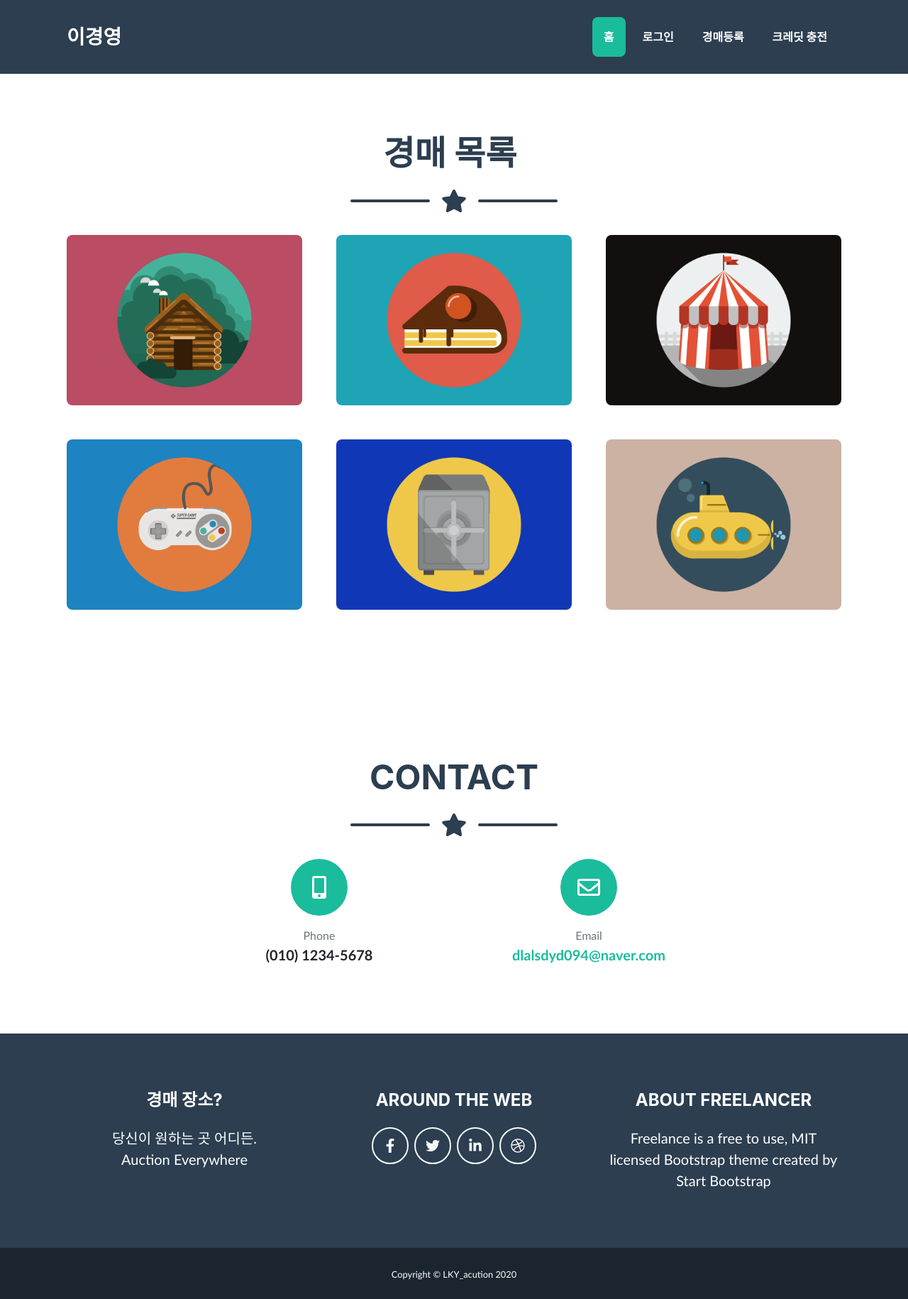
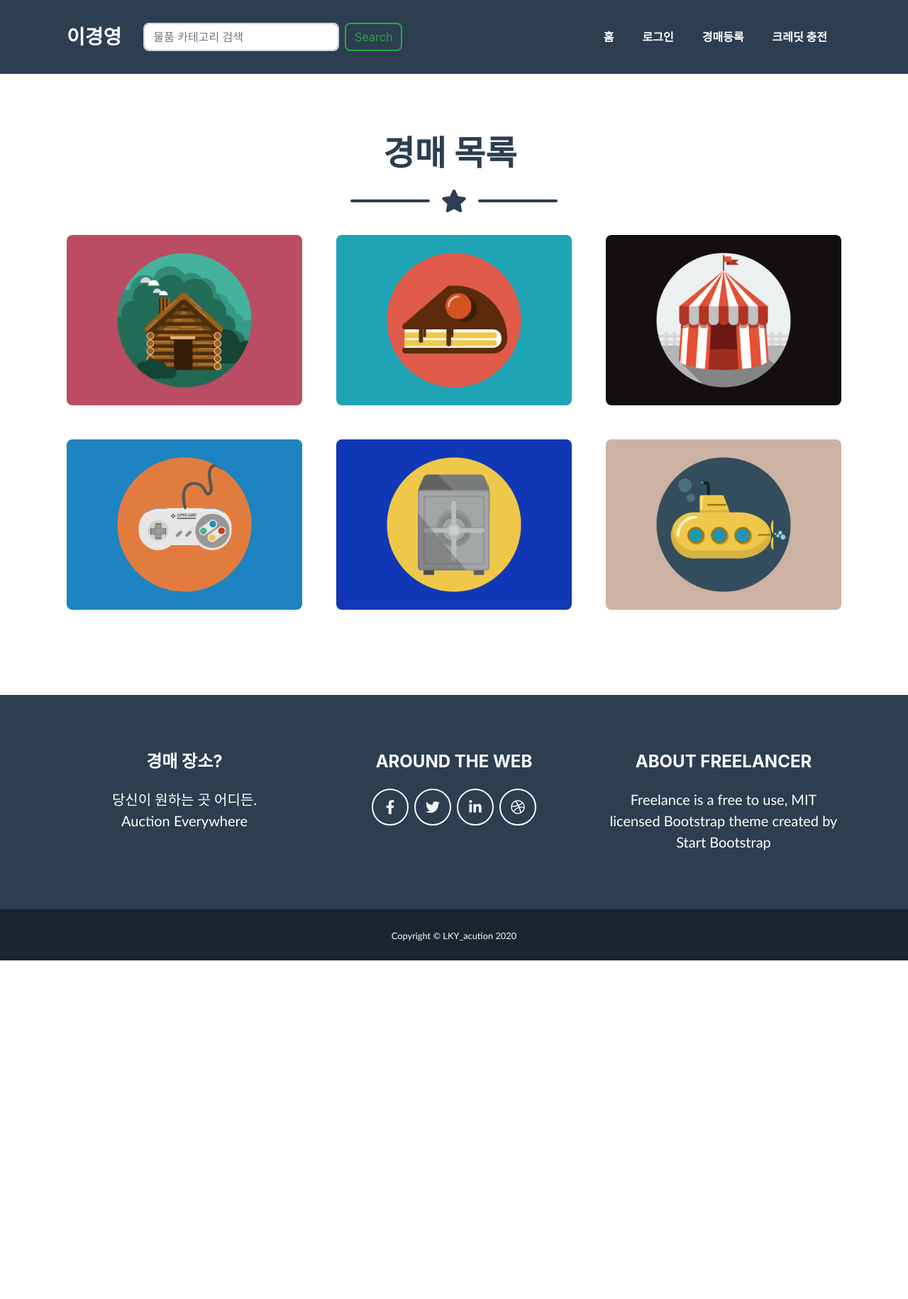
Before and after one commit to Seo-yul/lky_auction, a Django app: page / in a window 1280 px wide. Shown: the whole page at 71% size. After the commit the page ends 1353 px from the top, so only its background shows below. Run offline with Django 3.2, Linux system fonts and the light colour scheme; some libraries are stand-ins or nearby versions; some web fonts are replaced.

Commit message:
make base.html

```diff
--- /dev/null
+++ b/lky/auction/templates/auction/base.html
@@ -0,0 +1,114 @@
+<!DOCTYPE html>
+{% load static %}
+<html lang="ko">
+    <head>
+        <meta charset="utf-8">
+        <meta name="viewport" content="width=device-width, initial-scale=1, shrink-to-fit=no">
+        <meta name="description" content="">
+        <meta name="author" content="">
+        <title>이경영-이거 경매해요. 0원부터</title>
+        <!-- Font Awesome icons (free version)-->
+        <script src="https://cdnjs.cloudflare.com/ajax/libs/font-awesome/5.13.0/js/all.min.js" crossorigin="anonymous"></script>
+        <!-- Core theme CSS (includes Bootstrap)-->
+         {% load static %}
+        <link href="{% static 'css/styles.css'%}" rel="stylesheet">
+        <!-- Fonts CSS-->
+        <link rel="stylesheet" href="{% static 'css/heading.css'%}">
+        <link rel="stylesheet" href="{% static 'css/body.css'%}">
+    </head>
+    <body id="page-top">
+        <nav class="navbar navbar-expand-lg bg-secondary fixed-top" id="mainNav">
+            <div class="container"><a class="navbar-brand js-scroll-trigger" href="#page-top">이경영</a>
+                <form class="form-inline" style="margin-left: 15px">
+                    <input class="form-control mr-sm-2" type="search" placeholder="물품 카테고리 검색" aria-label="Search">
+                    <button class="btn btn-outline-success my-2 my-sm-0" type="submit">Search</button>
+                </form>
+                <button class="navbar-toggler navbar-toggler-right font-weight-bold bg-primary text-white rounded" type="button" data-toggle="collapse" data-target="#navbarResponsive" aria-controls="navbarResponsive" aria-expanded="false" aria-label="Toggle navigation">Menu <i class="fas fa-bars"></i></button>
+                <div class="collapse navbar-collapse" id="navbarResponsive">
+                    <ul class="navbar-nav ml-auto">
+                        <li class="nav-item mx-0 mx-lg-1"><a class="nav-link py-3 px-0 px-lg-3 rounded js-scroll-trigger" href="{% url 'index' %}">홈</a>
+                        </li>
+                        <li class="nav-item mx-0 mx-lg-1"><a class="nav-link py-3 px-0 px-lg-3 rounded" href="">로그인</a>
+                        </li>
+                        <li class="nav-item mx-0 mx-lg-1"><a class="nav-link py-3 px-0 px-lg-3 rounded js-scroll-trigger" href="{% url 'auction_register' %}">경매등록</a>
+                        </li>
+                        <li class="nav-item mx-0 mx-lg-1"><a class="nav-link py-3 px-0 px-lg-3 rounded js-scroll-trigger" href="">크레딧 충전</a>
+                        </li>
+                    </ul>
+                </div>
+            </div>
+        </nav>
+
+        {% block content %}
+
+        {% endblock %}
+
+<!--        <section class="page-section" id="contact">-->
+<!--            <div class="container">-->
+<!--                &lt;!&ndash; Contact Section Heading&ndash;&gt;-->
+<!--                <div class="text-center">-->
+<!--                    <h2 class="page-section-heading text-secondary d-inline-block mb-0">CONTACT</h2>-->
+<!--                </div>-->
+<!--                &lt;!&ndash; Icon Divider&ndash;&gt;-->
+<!--                <div class="divider-custom">-->
+<!--                    <div class="divider-custom-line"></div>-->
+<!--                    <div class="divider-custom-icon"><i class="fas fa-star"></i></div>-->
+<!--                    <div class="divider-custom-line"></div>-->
+<!--                </div>-->
+<!--                &lt;!&ndash; Contact Section Content&ndash;&gt;-->
+<!--                <div class="row justify-content-center">-->
+<!--                    <div class="col-lg-4">-->
+<!--                        <div class="d-flex flex-column align-items-center">-->
+<!--                            <div class="icon-contact mb-3"><i class="fas fa-mobile-alt"></i></div>-->
+<!--                            <div class="text-muted">Phone</div>-->
+<!--                            <div class="lead font-weight-bold">(010) 1234-5678</div>-->
+<!--                        </div>-->
+<!--                    </div>-->
+<!--                    <div class="col-lg-4">-->
+<!--                        <div class="d-flex flex-column align-items-center">-->
+<!--                            <div class="icon-contact mb-3"><i class="far fa-envelope"></i></div>-->
+<!--                            <div class="text-muted">Email</div><a class="lead font-weight-bold" href="mailto:name@example.com">dlalsdyd094@naver.com</a>-->
+<!--                        </div>-->
+<!--                    </div>-->
+<!--                </div>-->
+<!--            </div>-->
+<!--        </section>-->
+        <footer class="footer text-center">
+            <div class="container">
+                <div class="row">
+                    <!-- Footer Location-->
+                    <div class="col-lg-4 mb-5 mb-lg-0">
+                        <h4 class="mb-4">경매 장소?</h4>
+                        <p class="pre-wrap lead mb-0">당신이 원하는 곳 어디든.
+Auction Everywhere</p>
+                    </div>
+                    <!-- Footer Social Icons-->
+                    <div class="col-lg-4 mb-5 mb-lg-0">
+                        <h4 class="mb-4">AROUND THE WEB</h4><a class="btn btn-outline-light btn-social mx-1" href="https://www.facebook.com/StartBootstrap"><i class="fab fa-fw fa-facebook-f"></i></a><a class="btn btn-outline-light btn-social mx-1" href="https://www.twitter.com/sbootstrap"><i class="fab fa-fw fa-twitter"></i></a><a class="btn btn-outline-light btn-social mx-1" href="https://www.linkedin.com/in/startbootstrap"><i class="fab fa-fw fa-linkedin-in"></i></a><a class="btn btn-outline-light btn-social mx-1" href="https://www.dribble.com/startbootstrap"><i class="fab fa-fw fa-dribbble"></i></a>
+                    </div>
+                    <!-- Footer About Text-->
+                    <div class="col-lg-4">
+                        <h4 class="mb-4">ABOUT FREELANCER</h4>
+                        <p class="pre-wrap lead mb-0">Freelance is a free to use, MIT licensed Bootstrap theme created by Start Bootstrap</p>
+                    </div>
+                </div>
+            </div>
+        </footer>
+        <!-- Copyright Section-->
+        <section class="copyright py-4 text-center text-white">
+            <div class="container"><small class="pre-wrap">Copyright © LKY_acution 2020</small></div>
+        </section>
+        <!-- Scroll to Top Button (Only visible on small and extra-small screen sizes)-->
+        <div class="scroll-to-top d-lg-none position-fixed"><a class="js-scroll-trigger d-block text-center text-white rounded" href="#page-top"><i class="fa fa-chevron-up"></i></a></div>
+        <!-- Bootstrap core JS-->
+        <script src="https://cdnjs.cloudflare.com/ajax/libs/jquery/3.4.1/jquery.min.js"></script>
+        <script src="https://stackpath.bootstrapcdn.com/bootstrap/4.4.1/js/bootstrap.bundle.min.js"></script>
+        <!-- Third party plugin JS-->
+        <script src="https://cdnjs.cloudflare.com/ajax/libs/jquery-easing/1.4.1/jquery.easing.min.js"></script>
+        <!-- Contact form JS-->
+        <script src="{% static 'assets/mail/jqBootstrapValidation.js' %}"></script>
+        <script src="{% static 'assets/mail/contact_me.js' %}"></script>
+        <!-- Core theme JS-->
+        <script src="{% static 'js/scripts.js' %}"></script>
+    </body>
+</html>
--- a/lky/auction/templates/auction/index.html
+++ b/lky/auction/templates/auction/index.html
@@ -1,40 +1,8 @@
-<!DOCTYPE html>
-<html lang="en">
-    <head>
-        <meta charset="utf-8">
-        <meta name="viewport" content="width=device-width, initial-scale=1, shrink-to-fit=no">
-        <meta name="description" content="">
-        <meta name="author" content="">
-        <title>이경영-이거 경매해요. 0원부터</title>
-        <!-- Font Awesome icons (free version)-->
-        <script src="https://cdnjs.cloudflare.com/ajax/libs/font-awesome/5.13.0/js/all.min.js" crossorigin="anonymous"></script>
-        <!-- Core theme CSS (includes Bootstrap)-->
-         {% load static %}
-        <link href="{% static 'css/styles.css'%}" rel="stylesheet">
-        <!-- Fonts CSS-->
-        <link rel="stylesheet" href="{% static 'css/heading.css'%}">
-        <link rel="stylesheet" href="{% static 'css/body.css'%}">
-    </head>
-    <body id="page-top">
-        <nav class="navbar navbar-expand-lg bg-secondary fixed-top" id="mainNav">
-            <div class="container"><a class="navbar-brand js-scroll-trigger" href="#page-top">이경영</a>
-                <button class="navbar-toggler navbar-toggler-right font-weight-bold bg-primary text-white rounded" type="button" data-toggle="collapse" data-target="#navbarResponsive" aria-controls="navbarResponsive" aria-expanded="false" aria-label="Toggle navigation">Menu <i class="fas fa-bars"></i></button>
-                <div class="collapse navbar-collapse" id="navbarResponsive">
-                    <ul class="navbar-nav ml-auto">
-                        <li class="nav-item mx-0 mx-lg-1"><a class="nav-link py-3 px-0 px-lg-3 rounded js-scroll-trigger" href="#portfolio">홈</a>
-                        </li>
-                        <li class="nav-item mx-0 mx-lg-1"><a class="nav-link py-3 px-0 px-lg-3 rounded" href="">로그인</a>
-                        </li>
-                        <li class="nav-item mx-0 mx-lg-1"><a class="nav-link py-3 px-0 px-lg-3 rounded js-scroll-trigger" href="">경매등록</a>
-                        </li>
-                        <li class="nav-item mx-0 mx-lg-1"><a class="nav-link py-3 px-0 px-lg-3 rounded js-scroll-trigger" href="">크레딧 충전</a>
-                        </li>
-                    </ul>
-                </div>
-            </div>
-        </nav>
+{% extends 'auction/base.html' %}
+{% load static %}
+
+{% block content %}
         <section class="page-section portfolio" id="portfolio" style="margin-top: 100px">
-
             <!-- Portfolio Section Heading-->
             <div class="container">
                 <!-- Portfolio Section Heading-->
@@ -260,72 +228,34 @@
             </div>
         </div>
 
-        <section class="page-section" id="contact">
-            <div class="container">
-                <!-- Contact Section Heading-->
-                <div class="text-center">
-                    <h2 class="page-section-heading text-secondary d-inline-block mb-0">CONTACT</h2>
-                </div>
-                <!-- Icon Divider-->
-                <div class="divider-custom">
-                    <div class="divider-custom-line"></div>
-                    <div class="divider-custom-icon"><i class="fas fa-star"></i></div>
-                    <div class="divider-custom-line"></div>
-                </div>
-                <!-- Contact Section Content-->
-                <div class="row justify-content-center">
-                    <div class="col-lg-4">
-                        <div class="d-flex flex-column align-items-center">
-                            <div class="icon-contact mb-3"><i class="fas fa-mobile-alt"></i></div>
-                            <div class="text-muted">Phone</div>
-                            <div class="lead font-weight-bold">(010) 1234-5678</div>
-                        </div>
-                    </div>
-                    <div class="col-lg-4">
-                        <div class="d-flex flex-column align-items-center">
-                            <div class="icon-contact mb-3"><i class="far fa-envelope"></i></div>
-                            <div class="text-muted">Email</div><a class="lead font-weight-bold" href="mailto:name@example.com">dlalsdyd094@naver.com</a>
-                        </div>
-                    </div>
-                </div>
-            </div>
-        </section>
-        <footer class="footer text-center">
-            <div class="container">
-                <div class="row">
-                    <!-- Footer Location-->
-                    <div class="col-lg-4 mb-5 mb-lg-0">
-                        <h4 class="mb-4">경매 장소?</h4>
-                        <p class="pre-wrap lead mb-0">당신이 원하는 곳 어디든.
-Auction Everywhere</p>
-                    </div>
-                    <!-- Footer Social Icons-->
-                    <div class="col-lg-4 mb-5 mb-lg-0">
-                        <h4 class="mb-4">AROUND THE WEB</h4><a class="btn btn-outline-light btn-social mx-1" href="https://www.facebook.com/StartBootstrap"><i class="fab fa-fw fa-facebook-f"></i></a><a class="btn btn-outline-light btn-social mx-1" href="https://www.twitter.com/sbootstrap"><i class="fab fa-fw fa-twitter"></i></a><a class="btn btn-outline-light btn-social mx-1" href="https://www.linkedin.com/in/startbootstrap"><i class="fab fa-fw fa-linkedin-in"></i></a><a class="btn btn-outline-light btn-social mx-1" href="https://www.dribble.com/startbootstrap"><i class="fab fa-fw fa-dribbble"></i></a>
-                    </div>
-                    <!-- Footer About Text-->
-                    <div class="col-lg-4">
-                        <h4 class="mb-4">ABOUT FREELANCER</h4>
-                        <p class="pre-wrap lead mb-0">Freelance is a free to use, MIT licensed Bootstrap theme created by Start Bootstrap</p>
-                    </div>
-                </div>
-            </div>
-        </footer>
-        <!-- Copyright Section-->
-        <section class="copyright py-4 text-center text-white">
-            <div class="container"><small class="pre-wrap">Copyright © LKY_acution 2020</small></div>
-        </section>
-        <!-- Scroll to Top Button (Only visible on small and extra-small screen sizes)-->
-        <div class="scroll-to-top d-lg-none position-fixed"><a class="js-scroll-trigger d-block text-center text-white rounded" href="#page-top"><i class="fa fa-chevron-up"></i></a></div>
-        <!-- Bootstrap core JS-->
-        <script src="https://cdnjs.cloudflare.com/ajax/libs/jquery/3.4.1/jquery.min.js"></script>
-        <script src="https://stackpath.bootstrapcdn.com/bootstrap/4.4.1/js/bootstrap.bundle.min.js"></script>
-        <!-- Third party plugin JS-->
-        <script src="https://cdnjs.cloudflare.com/ajax/libs/jquery-easing/1.4.1/jquery.easing.min.js"></script>
-        <!-- Contact form JS-->
-        <script src="{% static 'assets/mail/jqBootstrapValidation.js' %}"></script>
-        <script src="{% static 'assets/mail/contact_me.js' %}"></script>
-        <!-- Core theme JS-->
-        <script src="{% static 'js/scripts.js' %}"></script>
-    </body>
-</html>
+<!--        <section class="page-section" id="contact">-->
+<!--            <div class="container">-->
+<!--                &lt;!&ndash; Contact Section Heading&ndash;&gt;-->
+<!--                <div class="text-center">-->
+<!--                    <h2 class="page-section-heading text-secondary d-inline-block mb-0">CONTACT</h2>-->
+<!--                </div>-->
+<!--                &lt;!&ndash; Icon Divider&ndash;&gt;-->
+<!--                <div class="divider-custom">-->
+<!--                    <div class="divider-custom-line"></div>-->
+<!--                    <div class="divider-custom-icon"><i class="fas fa-star"></i></div>-->
+<!--                    <div class="divider-custom-line"></div>-->
+<!--                </div>-->
+<!--                &lt;!&ndash; Contact Section Content&ndash;&gt;-->
+<!--                <div class="row justify-content-center">-->
+<!--                    <div class="col-lg-4">-->
+<!--                        <div class="d-flex flex-column align-items-center">-->
+<!--                            <div class="icon-contact mb-3"><i class="fas fa-mobile-alt"></i></div>-->
+<!--                            <div class="text-muted">Phone</div>-->
+<!--                            <div class="lead font-weight-bold">(010) 1234-5678</div>-->
+<!--                        </div>-->
+<!--                    </div>-->
+<!--                    <div class="col-lg-4">-->
+<!--                        <div class="d-flex flex-column align-items-center">-->
+<!--                            <div class="icon-contact mb-3"><i class="far fa-envelope"></i></div>-->
+<!--                            <div class="text-muted">Email</div><a class="lead font-weight-bold" href="mailto:name@example.com">dlalsdyd094@naver.com</a>-->
+<!--                        </div>-->
+<!--                    </div>-->
+<!--                </div>-->
+<!--            </div>-->
+<!--        </section>-->
+{% endblock %}
--- a/lky/auction/urls.py
+++ b/lky/auction/urls.py
@@ -4,4 +4,6 @@ from . import views
 
 urlpatterns = [
     path('', views.index, name='index'),
+    path('/auctionRegister', views.auctionRegister, name='auction_register'),
+
 ]
--- a/lky/auction/views.py
+++ b/lky/auction/views.py
@@ -3,3 +3,6 @@ from django.shortcuts import render
 # Create your views here.
 def index(request):
     return render(request, 'auction/index.html')
+
+def auctionRegister(request):
+    return render(request, 'auction/auction_register.html')
```
Also changed, not shown: lky/auction/templates/auction/auction_register.html (added, +18 -0 lines).
